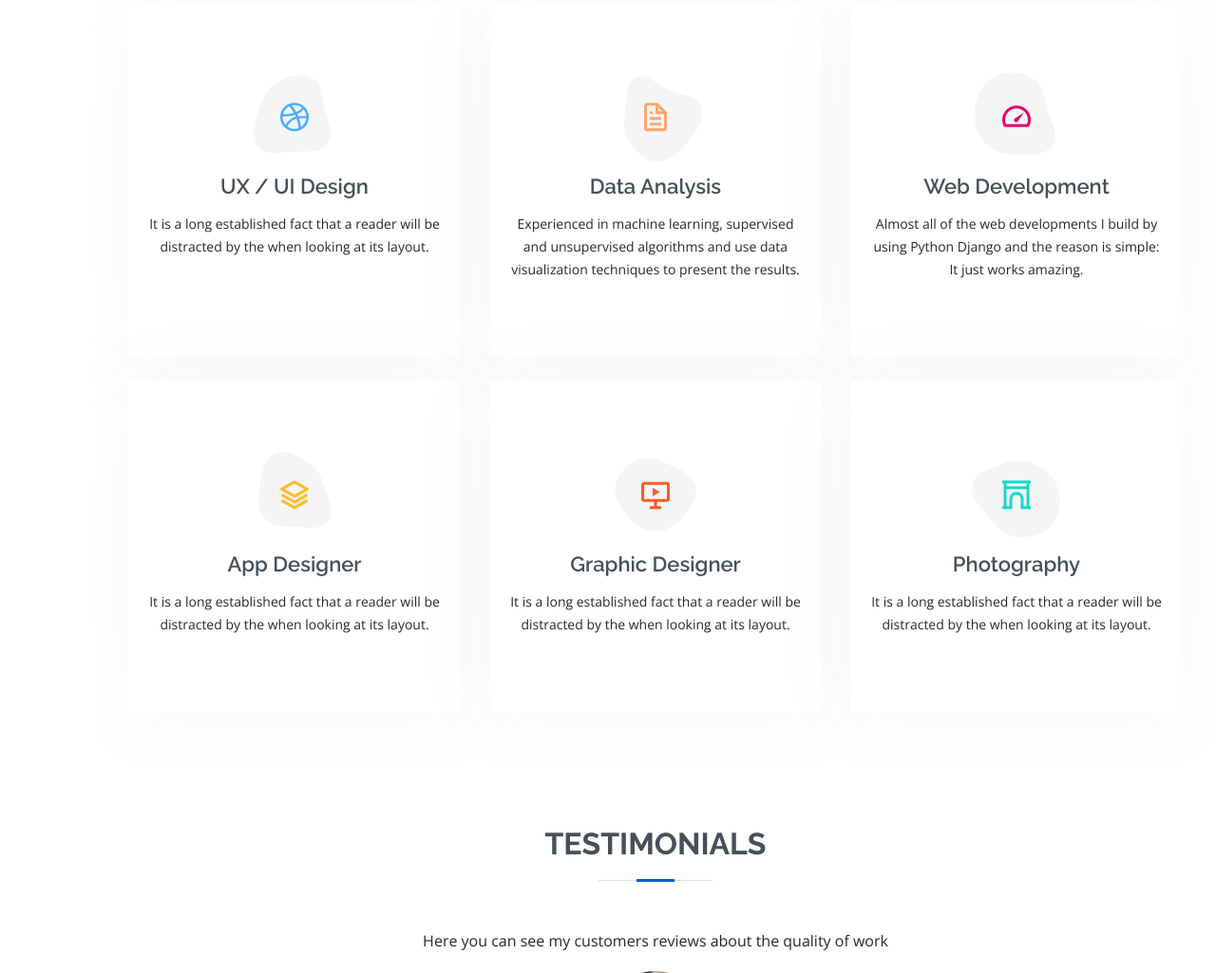
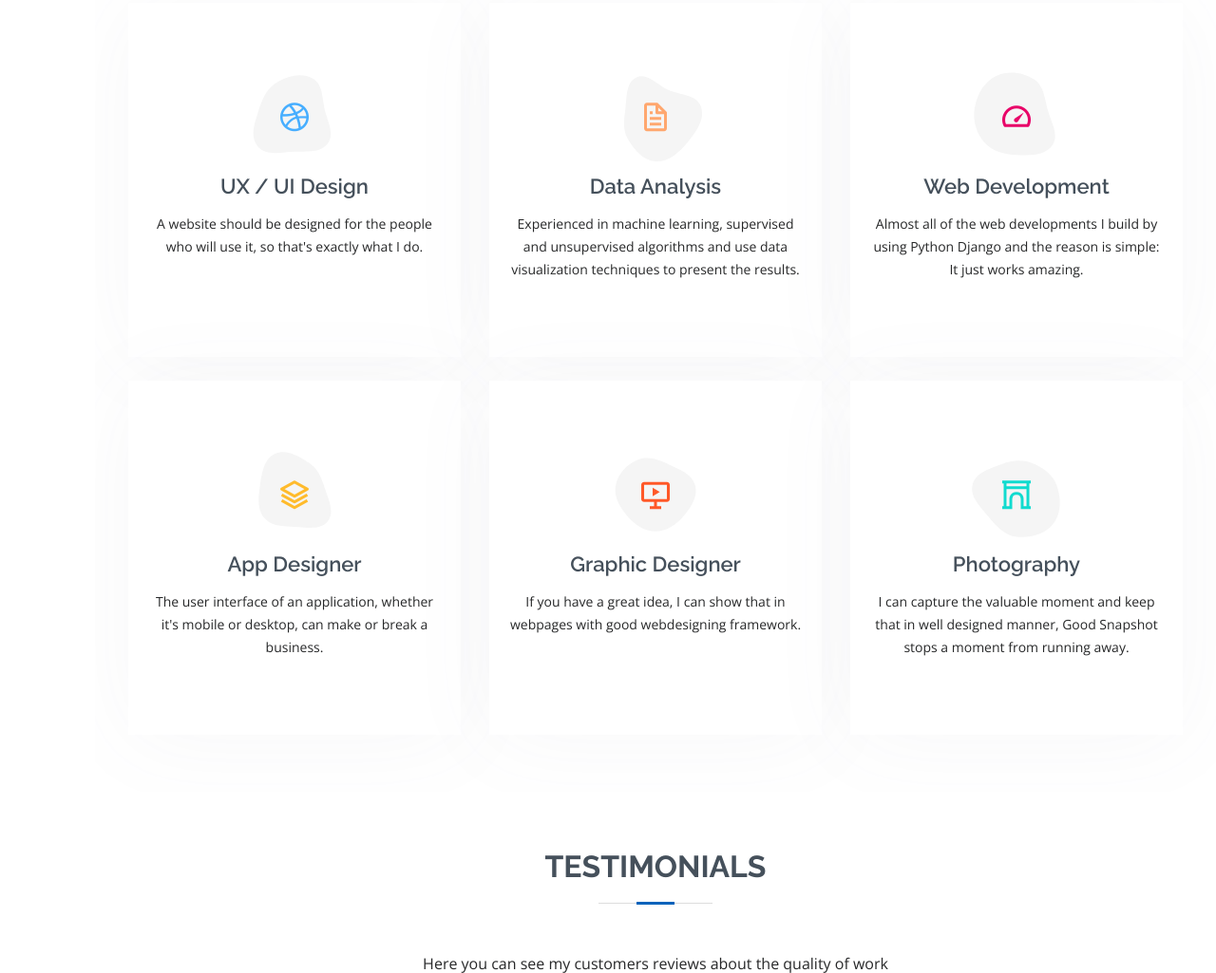
Before and after one commit to joshmin-tech/MyResume, a plain HTML site: page index.html in a window 1280 px wide. Shown: the part 4582-5607 px from the top of the page at 95% size. Drawn offline with nearby package versions, Linux system fonts and the light colour scheme.

Commit message:
Update index.html

```diff
--- a/index.html
+++ b/index.html
@@ -496,7 +496,7 @@
                 <i class="bx bxl-dribbble"></i>
               </div>
               <h4><a href="">UX / UI Design</a></h4>
-              <p>It is a long established fact that a reader will be distracted by the when looking at its layout.</p>
+              <p>A website should be designed for the people who will use it, so that's exactly what I do.</p>
             </div>
           </div>
 
@@ -535,7 +535,7 @@
                 <i class="bx bx-layer"></i>
               </div>
               <h4><a href="">App Designer</a></h4>
-              <p>It is a long established fact that a reader will be distracted by the when looking at its layout.</p>
+              <p>The user interface of an application, whether it's mobile or desktop, can make or break a business.</p>
             </div>
           </div>
 
@@ -548,7 +548,7 @@
                 <i class="bx bx-slideshow"></i>
               </div>
               <h4><a href="">Graphic Designer</a></h4>
-              <p>It is a long established fact that a reader will be distracted by the when looking at its layout.</p>
+              <p>If you have a great idea, I can show that in webpages with good webdesigning framework.</p>
             </div>
           </div>
 
@@ -561,7 +561,7 @@
                 <i class="bx bx-arch"></i>
               </div>
               <h4><a href="">Photography</a></h4>
-              <p>It is a long established fact that a reader will be distracted by the when looking at its layout.</p>
+              <p>I can capture the valuable moment and keep that in well designed manner, Good Snapshot stops a moment from running away. </p>
             </div>
           </div>
 
```
